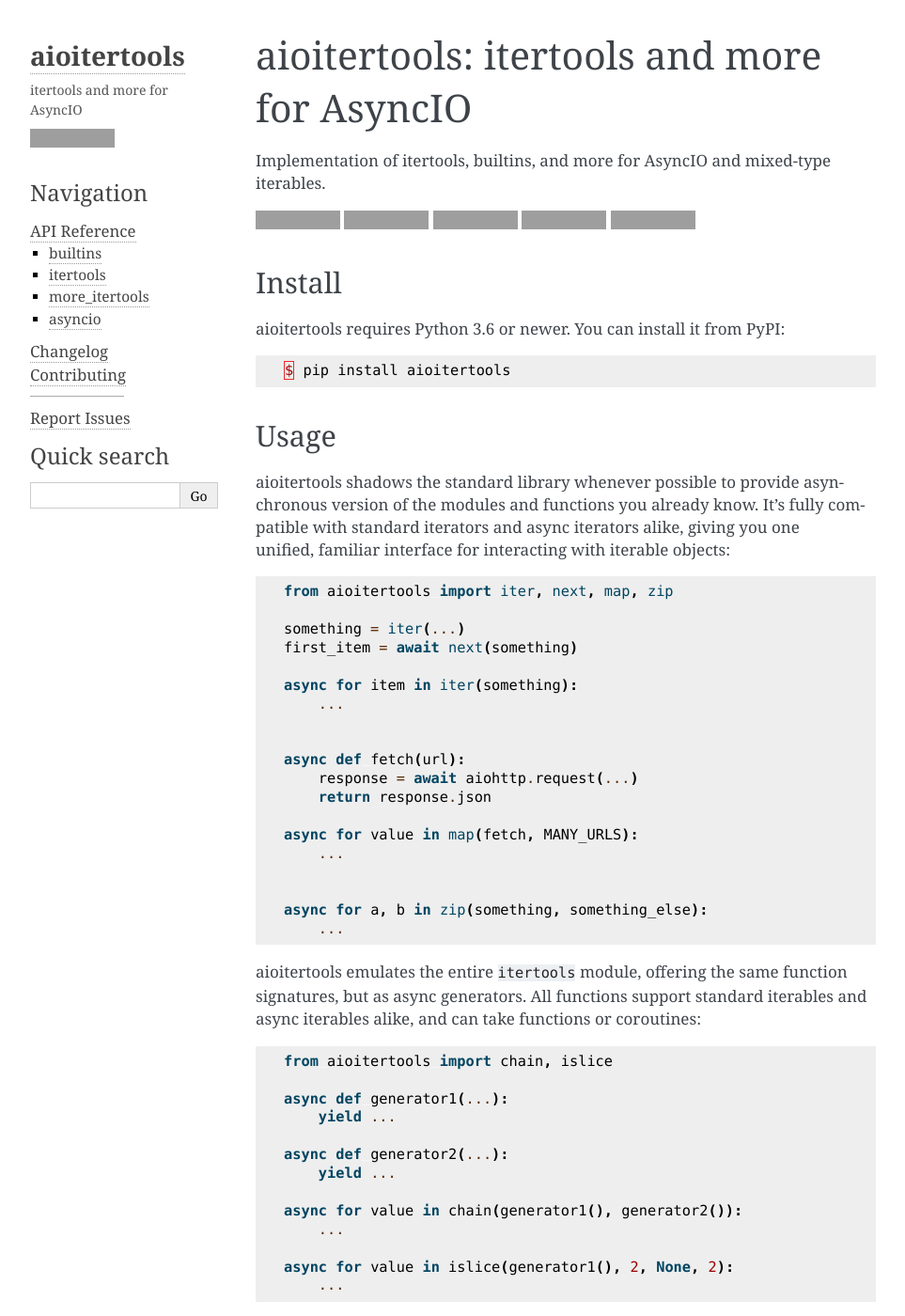
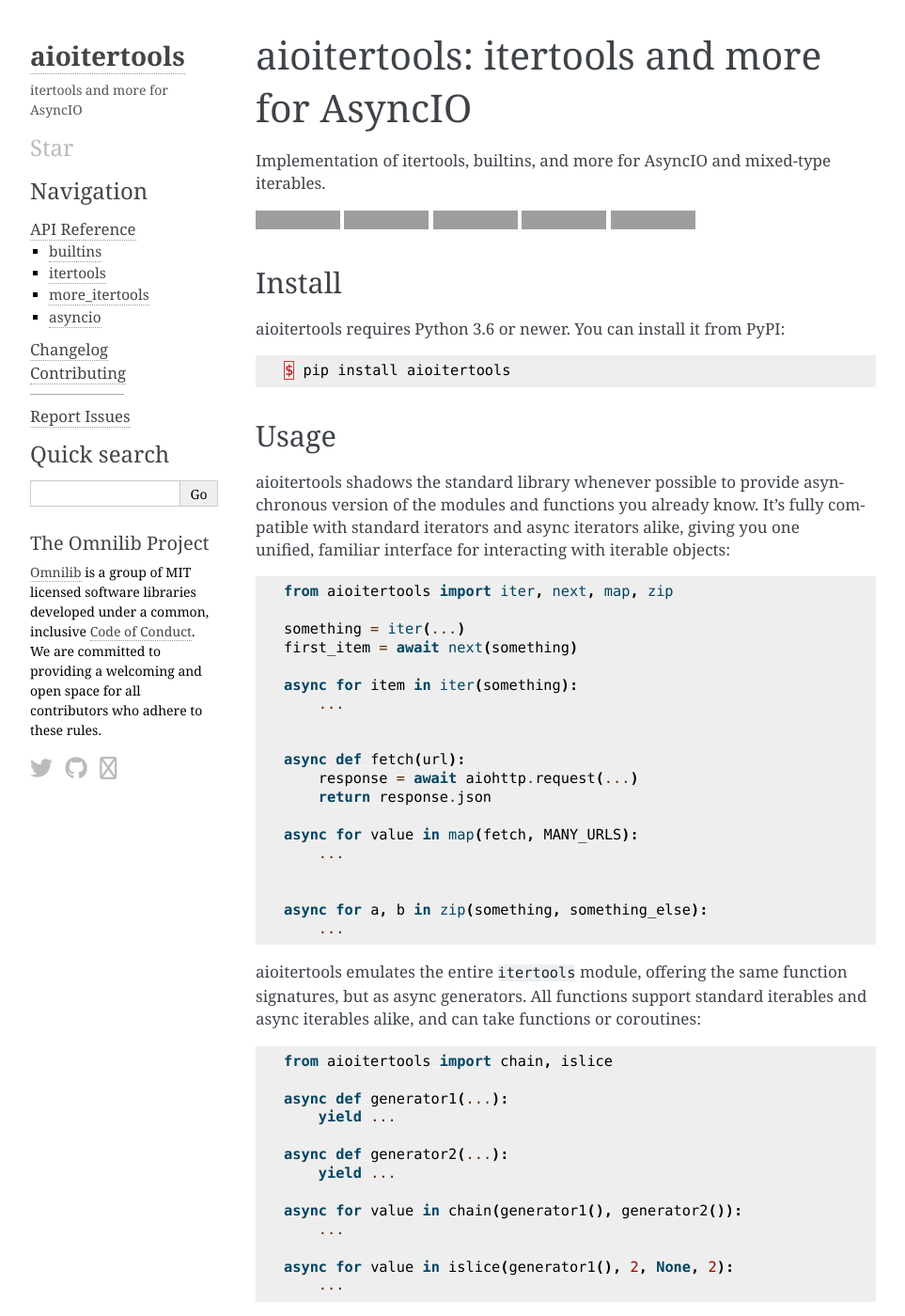
Before and after one commit to omnilib/aioitertools, a Sphinx documentation site: the page built from docs/index.rst, in a window 1280 px wide and 1400 px high. Shown: the whole window at 94% size, without its empty margins (148-1111 px from the left). Built offline with Sphinx 7.4.7, drawn with Linux system fonts in a browser that asks for light colours; nearby versions of some CDN libraries; grey boxes are pictures that could not be loaded.

Commit message:
Use badge and omnilib block from aiosqlite

```diff
--- /dev/null
+++ b/docs/_static/custom.css
@@ -0,0 +1,20 @@
+div.omnilib {
+    margin-top: 24px;
+}
+
+div.omnilib-badges {
+    margin-top: 12px;
+    margin-bottom: 10px;
+}
+
+div.omnilib-badges a {
+    color: #bbb;
+    text-decoration: none;
+    font-size: 24px;
+    border: none;
+}
+
+div.omnilib-badges a:hover {
+    color: #777;
+    border: none;
+}
--- /dev/null
+++ b/docs/_templates/badges.html
@@ -0,0 +1,6 @@
+<div class="omnilib-badges">
+    <a class="github-button" href="https://github.com/{{theme_github_user}}/{{theme_github_repo}}" data-size="large"
+        data-show-count="true" aria-label="Star {{ theme_github_user }}/{{ theme_github_repo }} on GitHub">Star</a>
+</div>
+
+<script async defer src="https://buttons.github.io/buttons.js"></script>
--- /dev/null
+++ b/docs/_templates/omnilib.html
@@ -0,0 +1,24 @@
+<div class="omnilib">
+    <h4>The Omnilib Project</h4>
+    <span>
+        <a href="https://omnilib.dev">Omnilib</a> is a group of MIT licensed software libraries developed under a
+        common, inclusive <a href="https://omnilib.dev/code_of_conduct.html">Code of Conduct</a>.
+        We are committed to providing a welcoming and open space for all contributors who adhere to these rules.
+    </span>
+</div>
+<div class="omnilib-badges">
+    <a href="https://twitter.com/omnilib" alt="Omnilib on Twitter">
+        <i class="fab fa-twitter"></i>
+    </a>
+    &nbsp;
+    <a href="https://github.com/omnilib" alt="Omnilib on Github">
+        <i class="fab fa-github"></i>
+    </a>
+    &nbsp;
+    <a href="https://github.com/{{theme_github_user}}/{{theme_github_repo}}" alt="View site source">
+        <i class="far fa-code"></i>
+    </a>
+
+</div>
+
+<script src="https://kit.fontawesome.com/7b536acf49.js" crossorigin="anonymous"></script>
--- a/docs/conf.py
+++ b/docs/conf.py
@@ -57,10 +57,9 @@
     "description": "itertools and more for AsyncIO",
     "fixed_sidebar": True,
     "badge_branch": "master",
-    "github_button": True,
+    "github_button": False,
     "github_user": "omnilib",
     "github_repo": "aioitertools",
-    "github_type": "star",
     "show_powered_by": False,
     "sidebar_collapse": False,
     "extra_nav_links": {
@@ -69,7 +68,14 @@
 }
 
 html_sidebars = {
-    "**": ["about.html", "navigation.html", "relations.html", "searchbox.html"],
+    "**": [
+        "about.html",
+        "badges.html",
+        "navigation.html",
+        "relations.html",
+        "searchbox.html",
+        "omnilib.html",
+    ],
 }
 
 # Add any paths that contain custom static files (such as style sheets) here,
```
